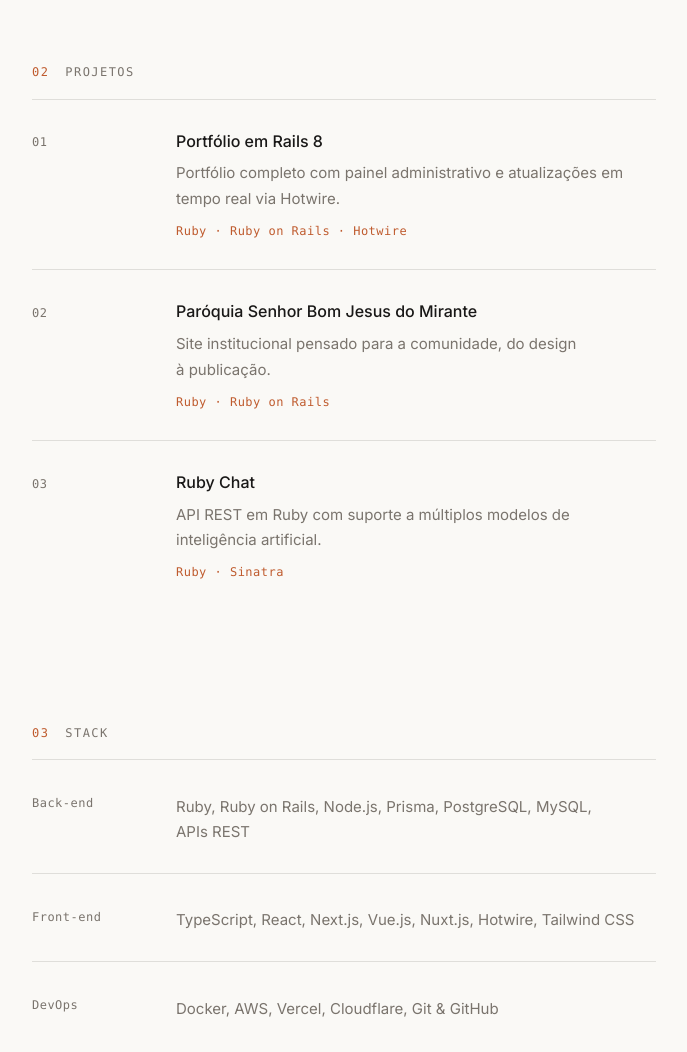
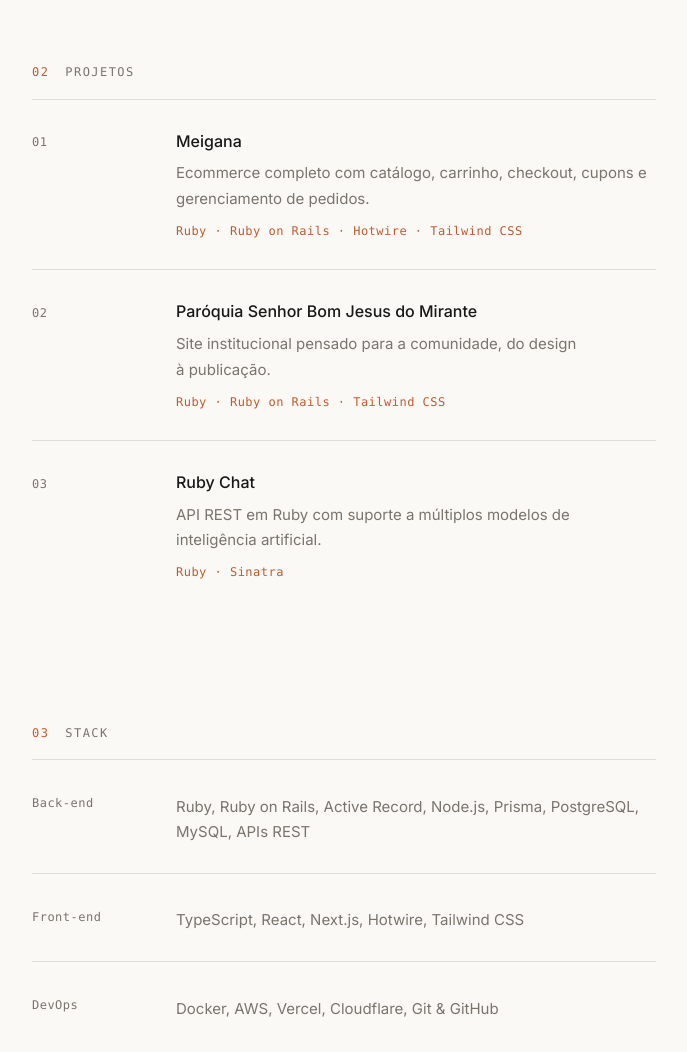
Before and after one commit to LucasCavalheri/portfolio, an Astro site: page / in a window 1280 px wide. Shown: the part 1040-2092 px from the top of the page, without its empty margins (296-983 px from the left). Built offline with nearby package versions, Linux system fonts and the light colour scheme; Astro itself is replaced by a stand-in of ours.

Commit message:
Adiciona Meigana, reordena projetos e atualiza stack
Novos projetos: Meigana (ecommerce completo), Paróquia, Ruby Chat
Stack: Remove Vue/Nuxt, adiciona Active Record no back-end

```diff
--- a/src/pages/index.astro
+++ b/src/pages/index.astro
@@ -24,14 +24,14 @@
 
 const projetos = [
 	{
-		nome: 'Portfólio em Rails 8',
-		descricao: 'Portfólio completo com painel administrativo e atualizações em tempo real via Hotwire.',
-		tecnologias: ['Ruby', 'Ruby on Rails', 'Hotwire'],
+		nome: 'Meigana',
+		descricao: 'Ecommerce completo com catálogo, carrinho, checkout, cupons e gerenciamento de pedidos.',
+		tecnologias: ['Ruby', 'Ruby on Rails', 'Hotwire', 'Tailwind CSS'],
 	},
 	{
 		nome: 'Paróquia Senhor Bom Jesus do Mirante',
 		descricao: 'Site institucional pensado para a comunidade, do design à publicação.',
-		tecnologias: ['Ruby', 'Ruby on Rails'],
+		tecnologias: ['Ruby', 'Ruby on Rails', 'Tailwind CSS'],
 	},
 	{
 		nome: 'Ruby Chat',
@@ -43,11 +43,11 @@
 const stack = [
 	{
 		area: 'Back-end',
-		itens: 'Ruby, Ruby on Rails, Node.js, Prisma, PostgreSQL, MySQL, APIs REST',
+		itens: 'Ruby, Ruby on Rails, Active Record, Node.js, Prisma, PostgreSQL, MySQL, APIs REST',
 	},
 	{
 		area: 'Front-end',
-		itens: 'TypeScript, React, Next.js, Vue.js, Nuxt.js, Hotwire, Tailwind CSS',
+		itens: 'TypeScript, React, Next.js, Hotwire, Tailwind CSS',
 	},
 	{
 		area: 'DevOps',
@@ -65,7 +65,7 @@
 		<header class="hero">
 			<p class="eyebrow">
 				<svg class="icon" viewBox="0 0 24 24" aria-hidden="true"><path d="M20 10c0 6-8 12-8 12s-8-6-8-12a8 8 0 0 1 16 0Z" /><circle cx="12" cy="10" r="3" /></svg>
-				Desenvolvedor Web Full Stack Pleno · Mogi Mirim, SP
+				Desenvolvedor Web Full Stack Pleno · Remoto
 			</p>
 			<h1>Lucas <em>Cavalheri</em><span class="dot">.</span></h1>
 			<p class="bio">
```
